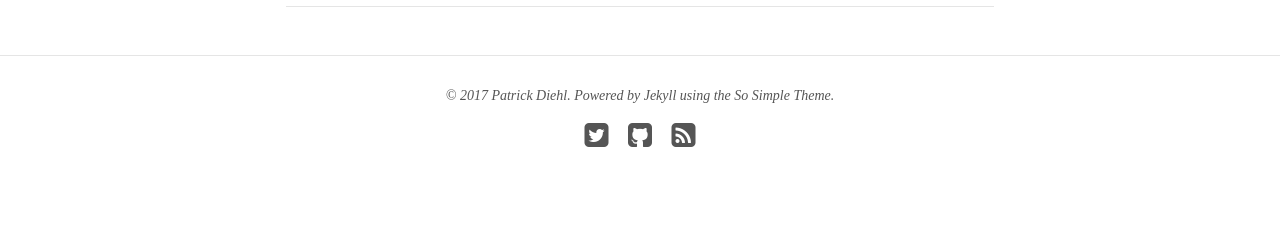
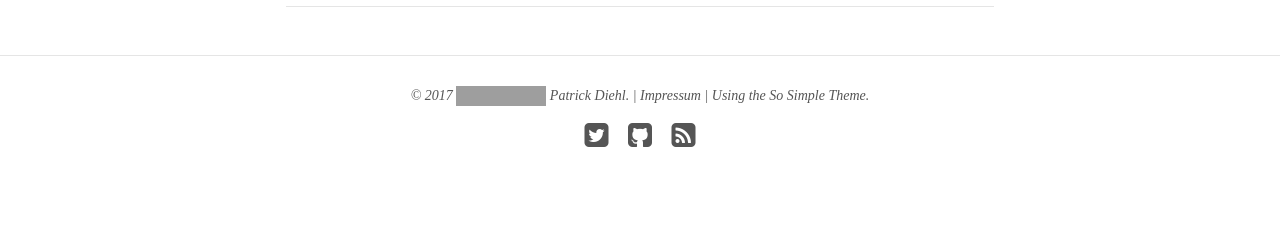
Before and after one commit to diehlpk/diehlpk.github.io, a Jekyll site: the page built from index.html, in a window 1280 px wide. Shown: the part 1447-1691 px from the top of the page. Built offline with Jekyll 4.4.1, drawn with Linux system fonts in a browser that asks for light colours; nearby versions of some CDN libraries; some of the changed lines change nothing that is shown; grey boxes are pictures that could not be loaded.

Commit message:
Update layout

```diff
--- a/_config.yml
+++ b/_config.yml
@@ -19,6 +19,7 @@ gems:
   - jekyll-sitemap
   - jekyll-gist
   - jekyll-feed
+  - jekyll-seo-tag
 
 kramdown:
   input: GFM
@@ -31,7 +32,7 @@ kramdown:
 mathjax: true
 
 include: [".htaccess"]
-exclude: ["lib", "config.rb", "Capfile", "config", "log", "Rakefile", "Rakefile.rb", "tmp", ".less", "*.sublime-project", "*.sublime-workspace", "test", "spec", "Gruntfile.js", "package.json", "node_modules", "Gemfile", "Gemfile.lock", "LICENSE", "README.md", "vendor"]
+exclude: ["lib", "config.rb", "Capfile", "config", "log", "Rakefile", "Rakefile.rb", "tmp", ".less", "*.sublime-project", "*.sublime-workspace", "test", "spec", "Gruntfile.js", "package.json", "node_modules", "Gemfile", "Gemfile.lock", "LICENSE", "README.md", "vendor", "data" ]
 
 
 # Site owner
@@ -52,7 +53,7 @@ owner:
   weibo: #userid
   google:
     plus: #username
-    analytics:
+    analytics: UA-67519003-1
     verify:
     ad-client:
     ad-slot:
--- a/_includes/footer.html
+++ b/_includes/footer.html
@@ -1,6 +1,6 @@
 {% if site.owner.google.ad-client and site.owner.google.ad-slot %}{% include ad-footer.html %}{% endif %}
 
-<span>&copy; {{ site.time | date: '%Y' }} {{ site.owner.name }}. Powered by <a href="http://jekyllrb.com" rel="nofollow">Jekyll</a> using the <a href="https://mademistakes.com/work/so-simple-jekyll-theme/" rel="nofollow">So Simple Theme</a>.</span>
+<span>&copy; {{ site.time | date: '%Y' }} <a rel="license" href="https://creativecommons.org/licenses/by/4.0/"><img alt="Creative Commons License" style="border-width:0" src="https://i.creativecommons.org/l/by/4.0/80x15.png"></a> {{ site.owner.name }}. | <a href="http://diehlpk.github.io/impressum/index.html">Impressum</a> | Using the <a href="https://mademistakes.com/work/so-simple-jekyll-theme/" rel="nofollow">So Simple Theme</a>.</span>
 <div class="social-icons">
 	{% if site.owner.twitter %}<a href="https://twitter.com/{{ site.owner.twitter }}" title="{{ site.owner.name}} on Twitter" target="_blank"><i class="fa fa-twitter-square fa-2x"></i></a>{% endif %}
 	{% if site.owner.facebook %}<a href="https://facebook.com/{{ site.owner.facebook }}" title="{{ site.owner.name}} on Facebook" target="_blank"><i class="fa fa-facebook-square fa-2x"></i></a>{% endif %}
```
